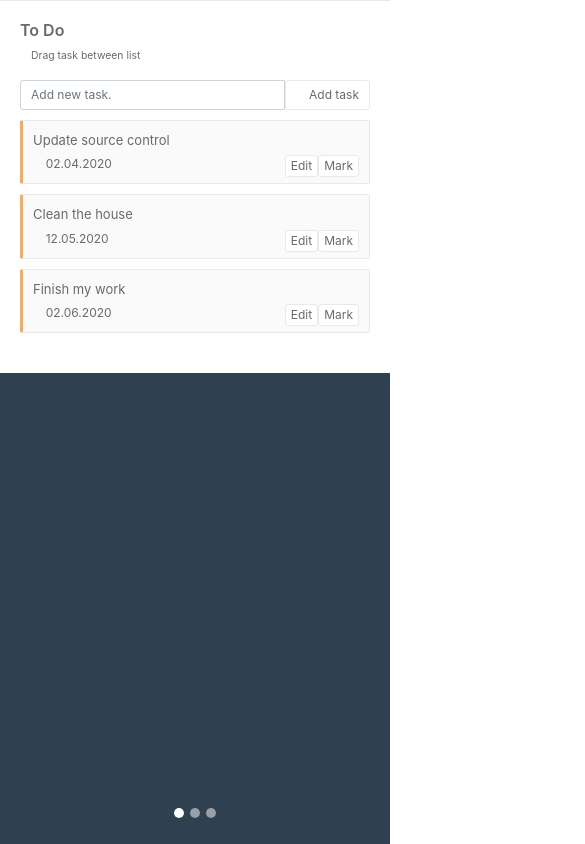
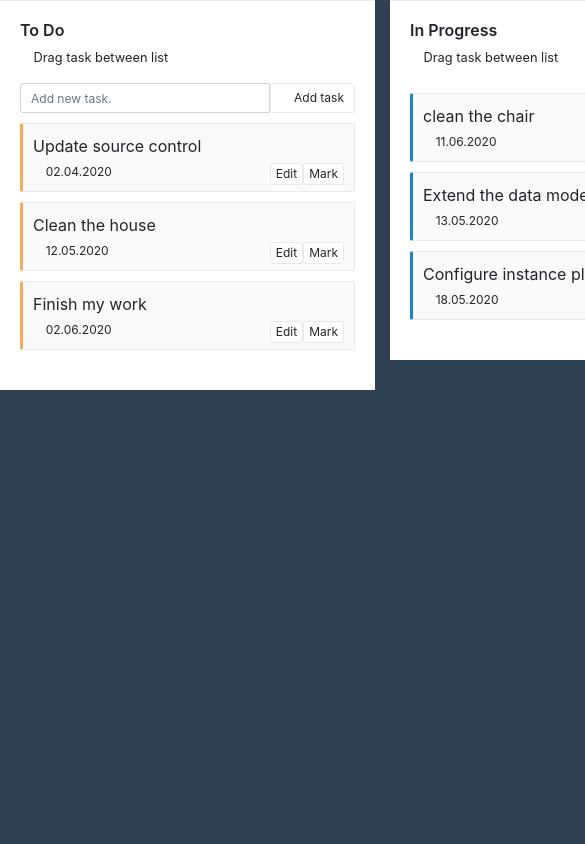
Before and after one commit to Jesse-efe/Gotanyalo-React, a React (Create React App) app: page /kanban in a window 390 px wide. Shown: the top 844 px of the page, 585 px wide, since content can reach past the window. Built offline with nearby package versions, Linux system fonts and the light colour scheme; a web font is replaced by a local one.

Commit message:
kanban board scrolling

```diff
--- a/src/Components/KanbanColumn.js
+++ b/src/Components/KanbanColumn.js
@@ -75,7 +75,7 @@ class KanbanColumn extends Component {
         const columnName = (isMobile && this.props.columnName === 'toDo') ? 'active' : '';
 
         return (
-            <div className={`col-12 col-md-4 ${isMobile} ${columnName}`}>
+            <div className={`col-md-4 column ${columnName}`}>
                 <div className="ibox">
                     <div className="ibox-content">
                         <h3>{nameMap[this.props.columnName]}</h3>
--- a/src/Containers/Kanban.js
+++ b/src/Containers/Kanban.js
@@ -117,23 +117,8 @@ class Kanban extends Component {
     render() {
         return (
             <DragDropContext onDragEnd={this.onDragEnd}>
-                <div
-                    id="kanbanCarousel"
-                    className="carousel slide"
-                    data-ride="carousel"
-                    data-wrap="false"
-                    data-interval="false"
-                >
-                    <ol className="carousel-indicators">
-                        <li data-target="#kanbanCarousel" data-slide-to="0" className="active"></li>
-                        <li data-target="#kanbanCarousel" data-slide-to="1"></li>
-                        <li data-target="#kanbanCarousel" data-slide-to="2"></li>
-                    </ol>
-                    <div className="carousel-inner">
-                        <div className="row">
-                            {this.renderColumns()}
-                        </div>
-                    </div>
+                <div className="row kanban">
+                    {this.renderColumns()}
                 </div>
             </DragDropContext>
         );
--- a/src/style/app.css
+++ b/src/style/app.css
@@ -37,9 +37,23 @@ body>*{
   border-radius: 50%;
   display: none;
 }
+.kanban{
+  background-color: #2f4050;
+  min-height: 100%;
+}
 @media (max-width: 600px) {
-  .carousel{
-    min-height: 100vh;
+  .row{
+    display: flex;
+    width: 300vw;
+    overflow: scroll;
+    flex-wrap: nowrap;
+
+  }
+  .column{
+    min-width: 100vw;
+    padding-right: 0;
+    padding-left: 15px;
+    box-sizing: border-box;
   }
   .carousel-indicators{
     position: absolute;
```
